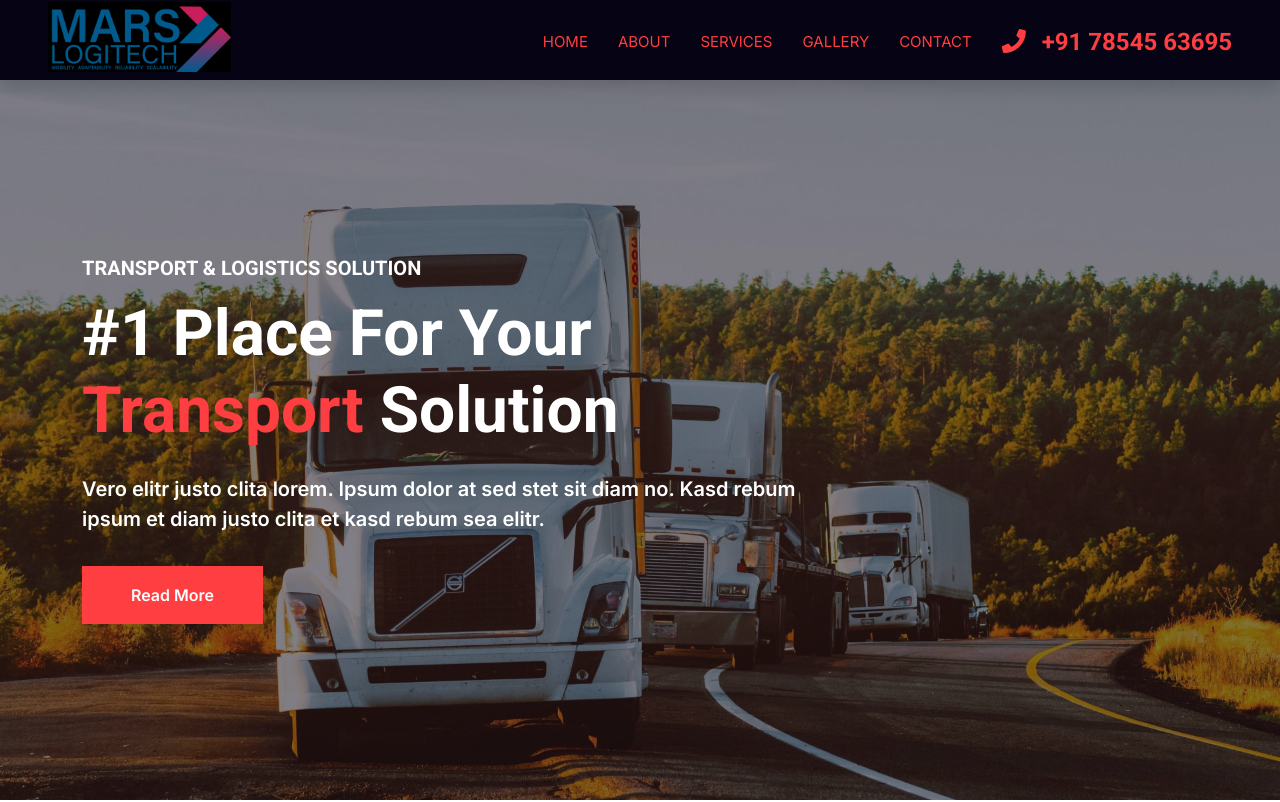
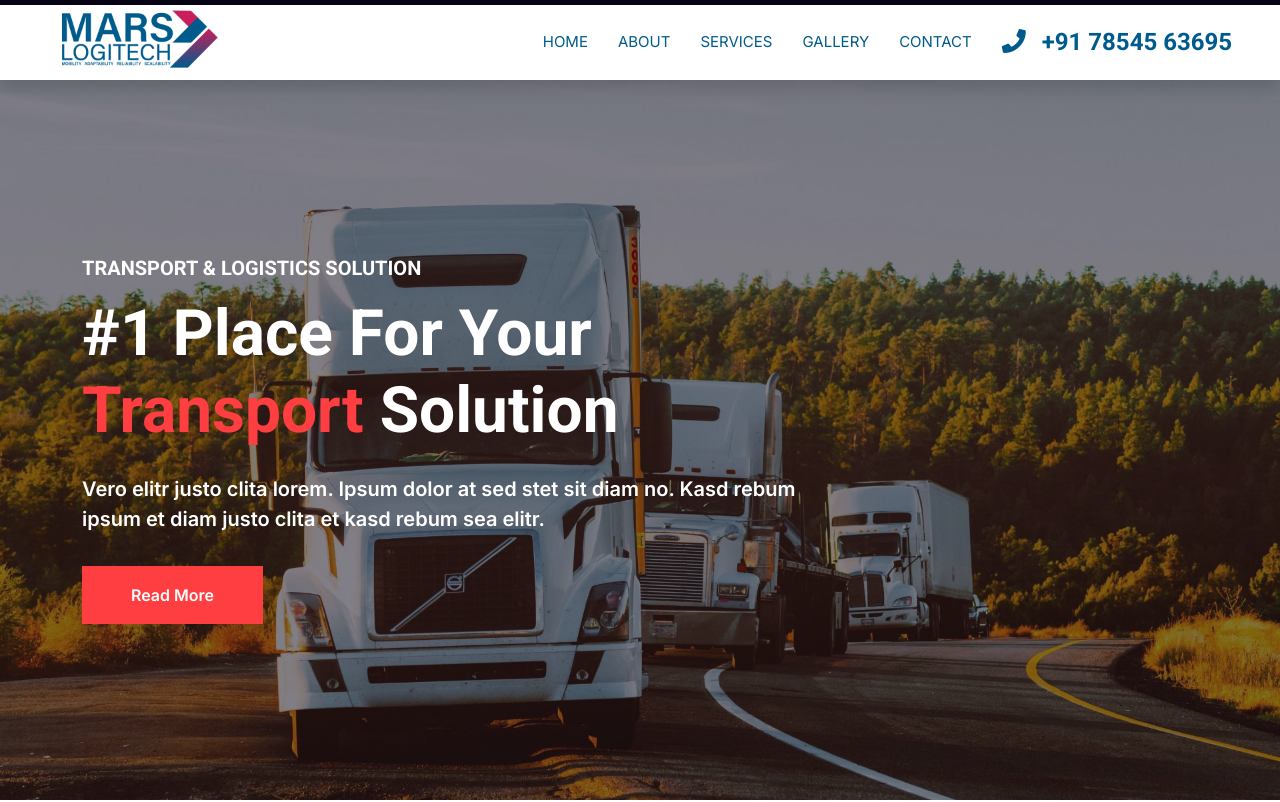
Before and after one commit to Sandip-Basak/Logistics-Website, a plain HTML site: page index.html in a window 1280 px wide. Shown: the top 802 px of the page. Drawn offline with nearby package versions, Linux system fonts and the light colour scheme.

Commit message:
Commit 2

```diff
--- a/css/style.css
+++ b/css/style.css
@@ -421,7 +421,7 @@
     }
 
     .navbar-light .navbar-nav {
-        border-top: 1px solid #51ceedd5;
+        border-top: 1px solid #005b8d;
     }
 }
 
--- a/index.html
+++ b/index.html
@@ -50,23 +50,23 @@
 
 
     <!-- Navbar Start -->
-    <nav class="navbar navbar-expand-lg bg-dark navbar-light shadow border-top border-5 border-dark sticky-top p-0">
-        <a href="index.html" class="navbar-brand bg-dark d-flex align-items-center px-4 px-lg-5">
-            <img src="img/logo.jpeg" alt="Mars Logitech Logo" class="img-fluid mt-1 mb-3" style="height: 70px;"> <!-- Replace with your logo path -->
+    <nav class="navbar navbar-expand-lg bg-white navbar-light shadow border-top border-5 border-dark sticky-top p-0">
+        <a href="index.html" class="navbar-brand bg-white d-flex align-items-center px-4 px-lg-5">
+            <img src="img/logo.png" alt="Mars Logitech Logo" class="img-fluid mt-1 mb-3" style="height: 180px;"> <!-- Replace with your logo path -->
         </a>
         <button type="button" class="navbar-toggler me-4 bg-primary" data-bs-toggle="collapse" data-bs-target="#navbarCollapse">
             <span class="navbar-toggler-icon"></span>
         </button>
         <div class="collapse navbar-collapse" id="navbarCollapse">
             <div class="navbar-nav ms-auto p-4 p-lg-0">
-                <a href="index.html" class="nav-item nav-link text-primary">Home</a>
-                <a href="#about" class="nav-item nav-link text-primary">About</a>
-                <a href="#service" class="nav-item nav-link text-primary">Services</a>
-                <a href="#gallery" class="nav-item nav-link text-primary">Gallery</a>
-                <a href="#quote" class="nav-item nav-link text-primary">Contact</a>
+                <a href="index.html" class="nav-item nav-link text-primary-my-header">Home</a>
+                <a href="#about" class="nav-item nav-link text-primary-my-header">About</a>
+                <a href="#service" class="nav-item nav-link text-primary-my-header">Services</a>
+                <a href="#gallery" class="nav-item nav-link text-primary-my-header">Gallery</a>
+                <a href="#quote" class="nav-item nav-link text-primary-my-header">Contact</a>
             </div>
-            <h4 class="m-0 pe-lg-5 d-none d-lg-block text-primary">
-                <i class="fa fa-phone text-primary me-3"></i>+91 78545 63695
+            <h4 class="m-0 pe-lg-5 d-none d-lg-block text-primary-my-header">
+                <i class="fa fa-phone text-primary-my-header me-3"></i>+91 78545 63695
             </h4>
         </div>
     </nav>
```
Also changed, not shown: css/bootstrap.min.css, img/logo.png (added).
